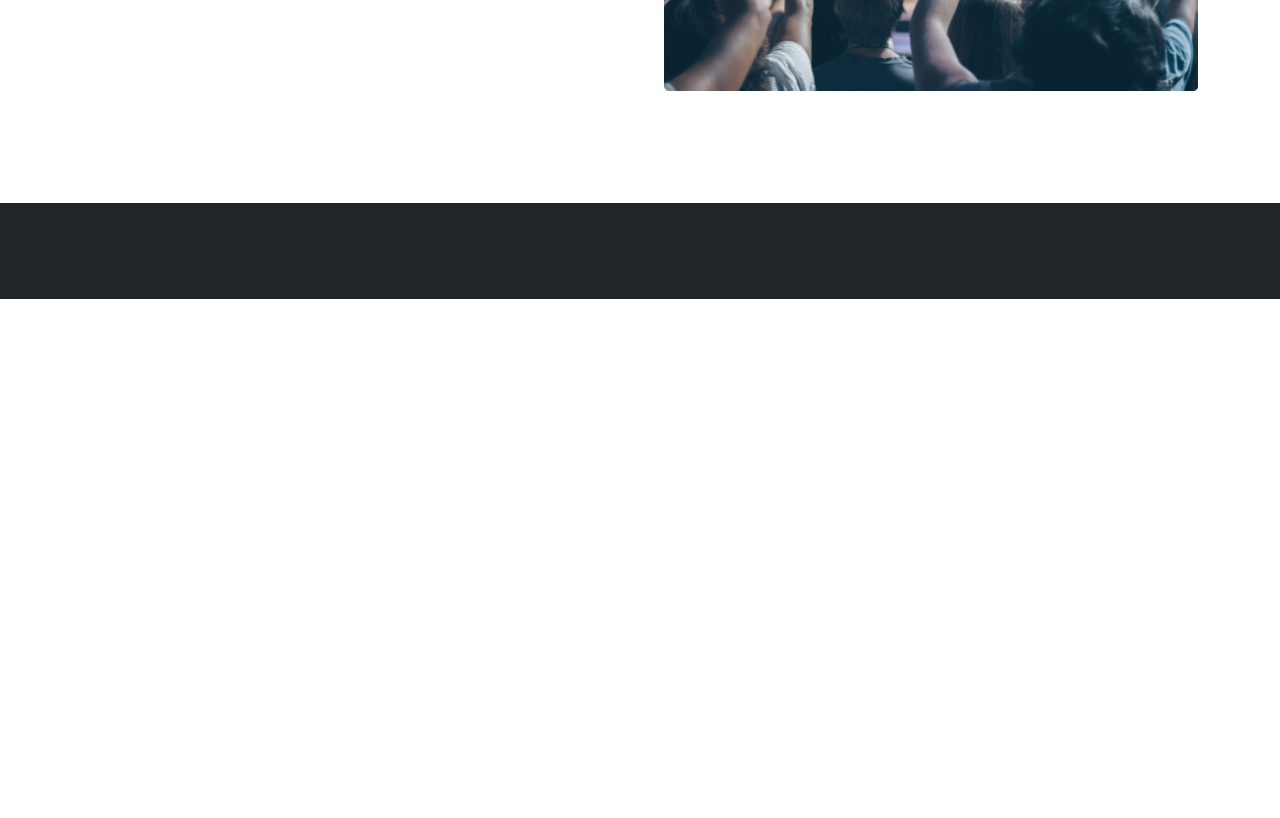
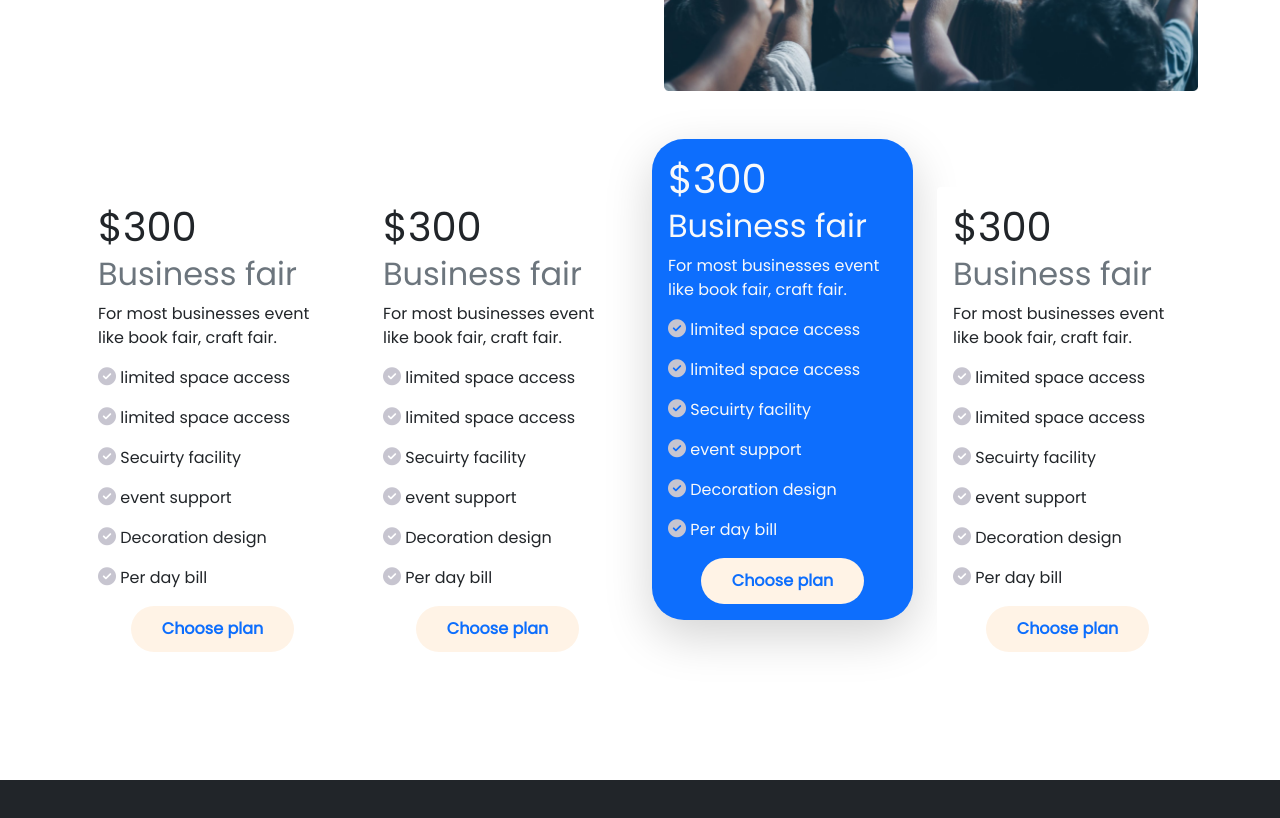
Before and after one commit to kamrul526628/assignment-3, a plain HTML site: page index.html in a window 1280 px wide. Shown: the part 1420-2238 px from the top of the page. Before the commit the page ends 1719 px from the top, so only its background shows below. Drawn offline with nearby package versions, Linux system fonts and the light colour scheme.

Commit message:
add 2nd part

```diff
--- a/index.html
+++ b/index.html
@@ -161,6 +161,99 @@
                 </div>
             </div>
         </section>
+
+        <section class="container my-5">
+          <div class="row gx-4">
+            <div class="col-lg-3 col-md-6 col-sm-12 pt-5">
+              <div class="card border-0">
+                <div class="card-body">
+                  <h1 class="card-title">$300</h1>
+                  <h2 class="card-subtitle mb-2 text-muted">Business fair</h2>
+                  <div class="card-text">
+                    <p>For most businesses event like book fair, craft fair.</p>
+                    <p><i class="fas fa-check-circle icon"></i>  limited space access</p>
+                    <p><i class="fas fa-check-circle icon"></i>  limited space access</p>
+                    <p><i class="fas fa-check-circle icon"></i>  Secuirty facility</p>
+                    <p><i class="fas fa-check-circle icon"></i>  event support</p>
+                    <p><i class="fas fa-check-circle icon"></i>  Decoration design</p>
+                    <p><i class="fas fa-check-circle icon"></i>  Per day bill</p>
+                  </div>
+                  <div class="text-center button-background">
+                    <button type="button" class="btn  rounded-pill fw-bold text-primary">Choose plan</button>
+                  </div>
+
+
+                </div>
+              </div>
+            </div>
+            <div class="col-lg-3 col-md-6 col-sm-12 pt-5">
+              <div class="card border-0">
+                <div class="card-body">
+                  <h1 class="card-title">$300</h1>
+                  <h2 class="card-subtitle mb-2 text-muted">Business fair</h2>
+                  <div class="card-text">
+                    <p>For most businesses event like book fair, craft fair.</p>
+                    <p><i class="fas fa-check-circle icon"></i>  limited space access</p>
+                    <p><i class="fas fa-check-circle icon"></i>  limited space access</p>
+                    <p><i class="fas fa-check-circle icon"></i>  Secuirty facility</p>
+                    <p><i class="fas fa-check-circle icon"></i>  event support</p>
+                    <p><i class="fas fa-check-circle icon"></i>  Decoration design</p>
+                    <p><i class="fas fa-check-circle icon"></i>  Per day bill</p>
+                  </div>
+                  <div class="text-center button-background">
+                    <button type="button" class="btn  rounded-pill fw-bold text-primary">Choose plan</button>
+                  </div>
+
+
+                </div>
+              </div>
+            </div>
+            <div class="col-lg-3 col-md-6 col-sm-12">
+              <div class="card border-0 bg-primary text-light card-border shadow-lg">
+                <div class="card-body">
+                  <h1 class="card-title">$300</h1>
+                  <h2 class="card-subtitle mb-2">Business fair</h2>
+                  <div class="card-text">
+                    <p>For most businesses event like book fair, craft fair.</p>
+                    <p><i class="fas fa-check-circle icon"></i>  limited space access</p>
+                    <p><i class="fas fa-check-circle icon"></i>  limited space access</p>
+                    <p><i class="fas fa-check-circle icon"></i>  Secuirty facility</p>
+                    <p><i class="fas fa-check-circle icon"></i>  event support</p>
+                    <p><i class="fas fa-check-circle icon"></i>  Decoration design</p>
+                    <p><i class="fas fa-check-circle icon"></i>  Per day bill</p>
+                  </div>
+                  <div class="text-center button-background">
+                    <button type="button" class="btn  rounded-pill fw-bold text-primary">Choose plan</button>
+                  </div>
+
+
+                </div>
+              </div>
+            </div>
+            <div class="col-lg-3 col-md-6 col-sm-12 pt-5">
+              <div class="card border-0">
+                <div class="card-body">
+                  <h1 class="card-title">$300</h1>
+                  <h2 class="card-subtitle mb-2 text-muted">Business fair</h2>
+                  <div class="card-text">
+                    <p>For most businesses event like book fair, craft fair.</p>
+                    <p><i class="fas fa-check-circle icon"></i>  limited space access</p>
+                    <p><i class="fas fa-check-circle icon"></i>  limited space access</p>
+                    <p><i class="fas fa-check-circle icon"></i>  Secuirty facility</p>
+                    <p><i class="fas fa-check-circle icon"></i>  event support</p>
+                    <p><i class="fas fa-check-circle icon"></i>  Decoration design</p>
+                    <p><i class="fas fa-check-circle icon"></i>  Per day bill</p>
+                  </div>
+                  <div class="text-center button-background">
+                    <button type="button" class="btn  rounded-pill fw-bold text-primary">Choose plan</button>
+                  </div>
+
+
+                </div>
+              </div>
+            </div>
+          </div>
+        </section>
     </main>
 
     <footer class=" bg-dark p-5">
--- a/style.css
+++ b/style.css
@@ -7,3 +7,15 @@ body{
 footer{
     margin-top: 7rem;
 }
+.button-background button{
+    background-color: rgb(255, 243, 230);
+    padding: 10px 30px;
+}
+.icon{
+    color: #c7c5d0;
+    font-size: large;
+}
+.card-border{
+    border-radius: 2rem;
+
+}
```
